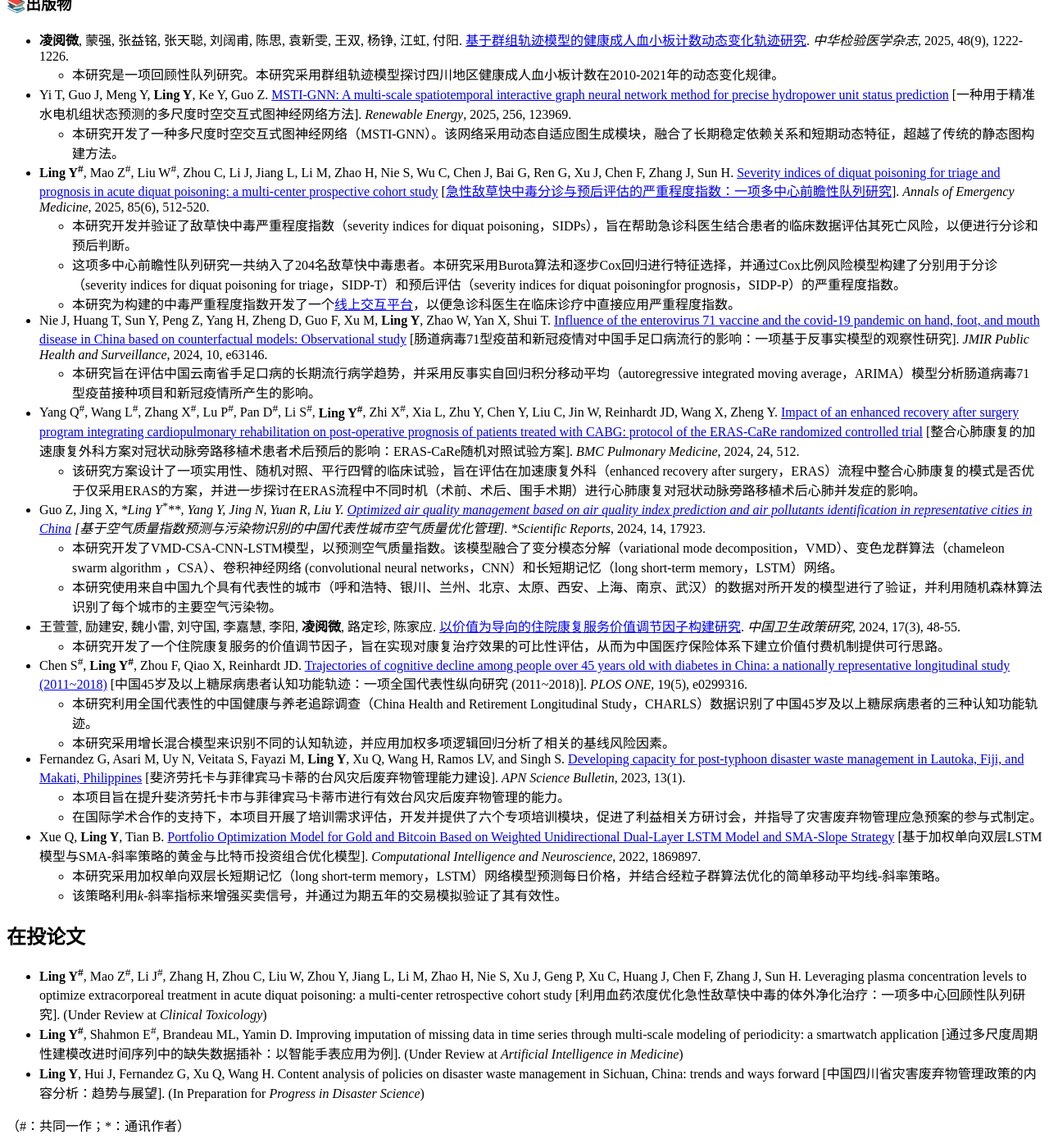
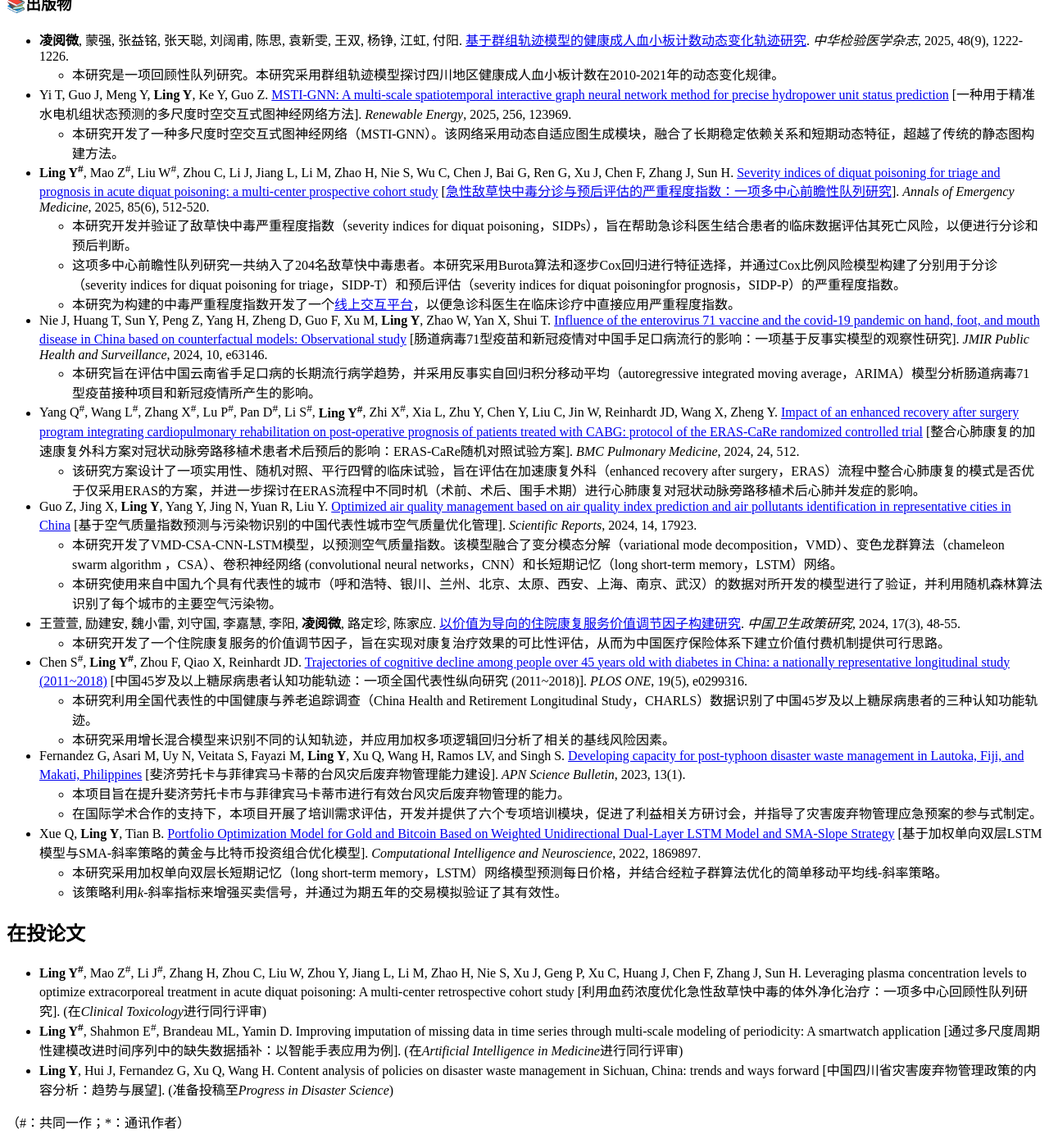
Before and after one commit to lingyuewei/lingyuewei.github.io, a Jekyll site: the page built from _pages/includes/pub.md, in a window 1280 px wide and 1400 px high, scrolled down 591 px. Shown: the whole window at 82% size. Built offline with Jekyll 4.4.1, drawn with Linux system fonts in a browser that asks for light colours; our own code applies the rules of GitHub Pages for plain Markdown files.

Commit message:
Update pub.md

```diff
--- a/_pages/includes/pub.md
+++ b/_pages/includes/pub.md
@@ -12,7 +12,7 @@
   - 本研究旨在评估中国云南省手足口病的长期流行病学趋势，并采用反事实自回归积分移动平均（autoregressive integrated moving average，ARIMA）模型分析肠道病毒71型疫苗接种项目和新冠疫情所产生的影响。
 - Yang Q<sup>#</sup>, Wang L<sup>#</sup>, Zhang X<sup>#</sup>, Lu P<sup>#</sup>, Pan D<sup>#</sup>, Li S<sup>#</sup>, **Ling Y<sup>#</sup>**, Zhi X<sup>#</sup>, Xia L, Zhu Y, Chen Y, Liu C, Jin W, Reinhardt JD, Wang X, Zheng Y. [Impact of an enhanced recovery after surgery program integrating cardiopulmonary rehabilitation on post-operative prognosis of patients treated with CABG: protocol of the ERAS-CaRe randomized controlled trial](https://doi.org/10.1186/s12890-024-03286-1) [整合心肺康复的加速康复外科方案对冠状动脉旁路移植术患者术后预后的影响：ERAS-CaRe随机对照试验方案]. *BMC Pulmonary Medicine*, 2024, 24, 512.
   - 该研究方案设计了一项实用性、随机对照、平行四臂的临床试验，旨在评估在加速康复外科（enhanced recovery after surgery，ERAS）流程中整合心肺康复的模式是否优于仅采用ERAS的方案，并进一步探讨在ERAS流程中不同时机（术前、术后、围手术期）进行心肺康复对冠状动脉旁路移植术后心肺并发症的影响。
-- Guo Z, Jing X, **Ling Y<sup>*</sup>**, Yang Y, Jing N, Yuan R, Liu Y. [Optimized air quality management based on air quality index prediction and air pollutants identification in representative cities in China](https://doi.org/10.1038/s41598-024-68972-w) [基于空气质量指数预测与污染物识别的中国代表性城市空气质量优化管理]. *Scientific Reports*, 2024, 14, 17923.
+- Guo Z, Jing X, **Ling Y**, Yang Y, Jing N, Yuan R, Liu Y. [Optimized air quality management based on air quality index prediction and air pollutants identification in representative cities in China](https://doi.org/10.1038/s41598-024-68972-w) [基于空气质量指数预测与污染物识别的中国代表性城市空气质量优化管理]. *Scientific Reports*, 2024, 14, 17923.
   - 本研究开发了VMD-CSA-CNN-LSTM模型，以预测空气质量指数。该模型融合了变分模态分解（variational mode decomposition，VMD）、变色龙群算法（chameleon swarm algorithm ，CSA）、卷积神经网络 (convolutional neural networks，CNN）和长短期记忆（long short-term memory，LSTM）网络。
   - 本研究使用来自中国九个具有代表性的城市（呼和浩特、银川、兰州、北京、太原、西安、上海、南京、武汉）的数据对所开发的模型进行了验证，并利用随机森林算法识别了每个城市的主要空气污染物。
 - 王萱萱, 励建安, 魏小雷, 刘守国, 李嘉慧, 李阳, **凌阅微**, 路定珍, 陈家应. [以价值为导向的住院康复服务价值调节因子构建研究](http://journal.healthpolicy.cn/html/20240307.htm). *中国卫生政策研究*, 2024, 17(3), 48-55.
@@ -29,8 +29,8 @@
 
 ## 在投论文
 
-- **Ling Y<sup>#</sup>**, Mao Z<sup>#</sup>, Li J<sup>#</sup>, Zhang H, Zhou C, Liu W, Zhou Y, Jiang L, Li M, Zhao H, Nie S, Xu J, Geng P, Xu C, Huang J, Chen F, Zhang J, Sun H. Leveraging plasma concentration levels to optimize extracorporeal treatment in acute diquat poisoning: a multi-center retrospective cohort study [利用血药浓度优化急性敌草快中毒的体外净化治疗：一项多中心回顾性队列研究]. (Under Review at *Clinical Toxicology*)
-- **Ling Y<sup>#</sup>**, Shahmon E<sup>#</sup>, Brandeau ML, Yamin D. Improving imputation of missing data in time series through multi-scale modeling of periodicity: a smartwatch application [通过多尺度周期性建模改进时间序列中的缺失数据插补：以智能手表应用为例]. (Under Review at *Artificial Intelligence in Medicine*)
-- **Ling Y**, Hui J, Fernandez G, Xu Q, Wang H. Content analysis of policies on disaster waste management in Sichuan, China: trends and ways forward [中国四川省灾害废弃物管理政策的内容分析：趋势与展望]. (In Preparation for *Progress in Disaster Science*)
+- **Ling Y<sup>#</sup>**, Mao Z<sup>#</sup>, Li J<sup>#</sup>, Zhang H, Zhou C, Liu W, Zhou Y, Jiang L, Li M, Zhao H, Nie S, Xu J, Geng P, Xu C, Huang J, Chen F, Zhang J, Sun H. Leveraging plasma concentration levels to optimize extracorporeal treatment in acute diquat poisoning: A multi-center retrospective cohort study [利用血药浓度优化急性敌草快中毒的体外净化治疗：一项多中心回顾性队列研究]. (在*Clinical Toxicology*进行同行评审)
+- **Ling Y<sup>#</sup>**, Shahmon E<sup>#</sup>, Brandeau ML, Yamin D. Improving imputation of missing data in time series through multi-scale modeling of periodicity: A smartwatch application [通过多尺度周期性建模改进时间序列中的缺失数据插补：以智能手表应用为例]. (在*Artificial Intelligence in Medicine*进行同行评审)
+- **Ling Y**, Hui J, Fernandez G, Xu Q, Wang H. Content analysis of policies on disaster waste management in Sichuan, China: trends and ways forward [中国四川省灾害废弃物管理政策的内容分析：趋势与展望]. (准备投稿至*Progress in Disaster Science*)
 
 （#：共同一作；*：通讯作者）
```
